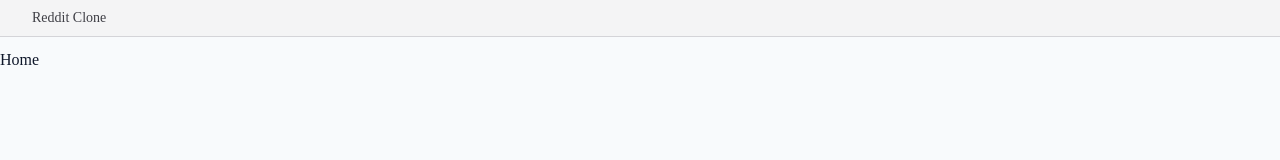
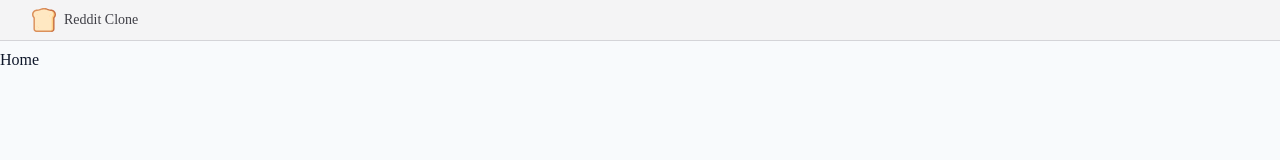
Before and after one commit to arepaFlipper/reddit_clone, a Next.js app: page / in a window 1280 px wide. Shown: the top 160 px of the page. Built offline with nearby package versions, Linux system fonts and the light colour scheme.

Commit message:
☎️  (28:00) Display the bread logo

```diff
--- a/src/components/Icons.tsx
+++ b/src/components/Icons.tsx
@@ -1,9 +1,60 @@
-import { LucideProps } from 'lucide-react';
+import { LucideProps, MessageSquare, User } from 'lucide-react'
 
 export const Icons = {
+  user: User,
   logo: (props: LucideProps) => {
     return (
-
+      <svg {...props} viewBox='0 0 497 497'>
+        <g>
+          <path
+            d='m392 30c-71.75 0-71.75-30-143.5-30l128.5 497h30c33.137 0 60-26.863 60-60v-228.526c18.555-18.938 30-44.867 30-73.474 0-57.99-47.01-105-105-105z'
+            fill='#c87044'
+          />
+          <path
+            d='m437 437-45-377c-41.895 0-63.904-18.405-83.322-34.644-16.942-14.167-30.323-25.356-60.178-25.356-71.75 0-71.75 30-143.5 30-57.99 0-105 47.01-105 105 0 28.607 11.445 54.537 30 73.474v228.526c0 33.137 26.863 60 60 60h287c33.137 0 60-26.863 60-60z'
+            fill='#db905a'
+          />
+          <path
+            d='m392 60-15 407h30c16.542 0 30-13.458 30-30v-228.526c0-7.851 3.077-15.388 8.571-20.996 13.819-14.103 21.429-32.74 21.429-52.478 0-41.355-33.645-75-75-75z'
+            fill='#ffd185'
+          />
+          <path
+            d='m407 437v-228.526c0-15.796 6.088-30.708 17.143-41.991 8.291-8.462 12.857-19.643 12.857-31.483 0-41.355-20.187-75-45-75-41.895 0-63.904-9.203-83.322-17.322-16.942-7.083-30.323-12.678-60.178-12.678-29.856 0-43.236 5.595-60.177 12.678-19.419 8.119-41.429 17.322-83.323 17.322-41.355 0-75 33.645-75 75 0 19.738 7.61 38.375 21.429 52.479 5.494 5.607 8.571 13.145 8.571 20.995v228.526c0 16.542 13.458 30 30 30h287c16.542 0 30-13.458 30-30z'
+            fill='#ffe8c2'
+          />
+          <g fill='#ffd185'>
+            <circle cx='392' cy='135' r='7.5' />
+            <circle cx='362' cy='165' r='7.5' />
+            <circle cx='105' cy='377' r='7.5' />
+            <circle cx='135' cy='407' r='7.5' />
+            <circle cx='105' cy='135' r='7.5' />
+          </g>
+        </g>
+      </svg>
     )
-  }
+  },
+  google: (props: LucideProps) => {
+    return (
+      <svg {...props} viewBox='0 0 24 24'>
+        <path
+          d='M22.56 12.25c0-.78-.07-1.53-.2-2.25H12v4.26h5.92c-.26 1.37-1.04 2.53-2.21 3.31v2.77h3.57c2.08-1.92 3.28-4.74 3.28-8.09z'
+          fill='#4285F4'
+        />
+        <path
+          d='M12 23c2.97 0 5.46-.98 7.28-2.66l-3.57-2.77c-.98.66-2.23 1.06-3.71 1.06-2.86 0-5.29-1.93-6.16-4.53H2.18v2.84C3.99 20.53 7.7 23 12 23z'
+          fill='#34A853'
+        />
+        <path
+          d='M5.84 14.09c-.22-.66-.35-1.36-.35-2.09s.13-1.43.35-2.09V7.07H2.18C1.43 8.55 1 10.22 1 12s.43 3.45 1.18 4.93l2.85-2.22.81-.62z'
+          fill='#FBBC05'
+        />
+        <path
+          d='M12 5.38c1.62 0 3.06.56 4.21 1.64l3.15-3.15C17.45 2.09 14.97 1 12 1 7.7 1 3.99 3.47 2.18 7.07l3.66 2.84c.87-2.6 3.3-4.53 6.16-4.53z'
+          fill='#EA4335'
+        />
+        <path d='M1 1h22v22H1z' fill='none' />
+      </svg>
+    )
+  },
+  commentReply: MessageSquare,
 }
--- a/src/components/Navbar.tsx
+++ b/src/components/Navbar.tsx
@@ -1,4 +1,5 @@
 import Link from 'next/link';
+import { Icons } from "./Icons"
 type TNavbar = {}
 
 const Navbar = (props: TNavbar) => {
@@ -6,6 +7,7 @@ const Navbar = (props: TNavbar) => {
     <div className="fixed top-0 inset-x-0 h-fit bg-zinc-100 border-b border-zinc-300 z-[10] py-2">
       <div className="container max-w-7xl h-full mx-auto flex items-center justify-between gap-2">
         <Link href="/" className="flex gap-2 items-center">
+          <Icons.logo className="w-8 h-8 sm:h-6 sm:w-6" />
           <p className="hidden text-zinc-700 text-sm font-medium md:block" >Reddit Clone</p>
         </Link>
       </div>
```
Also changed, not shown: 2 other files (tests, documents, lock files or other folders).
